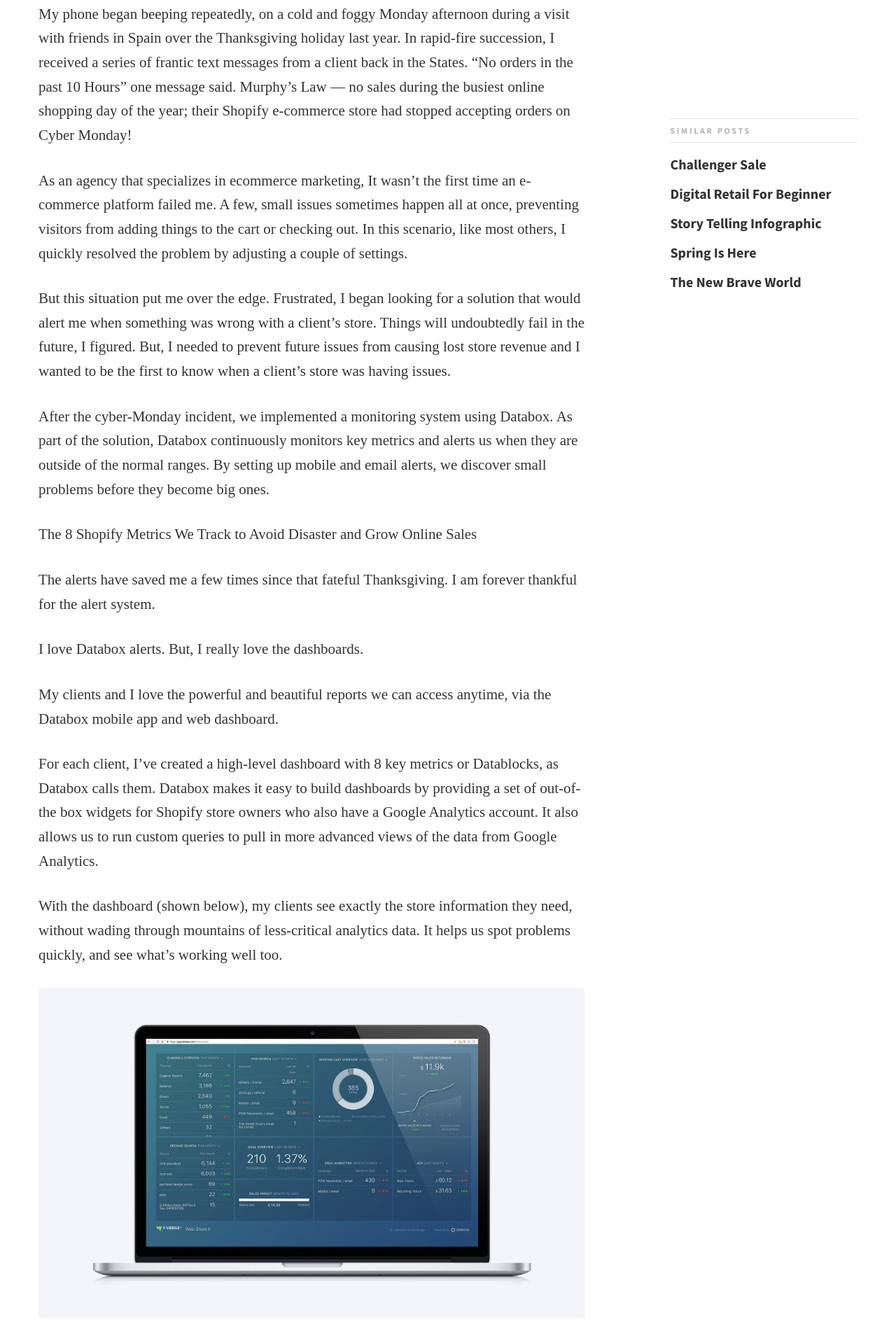
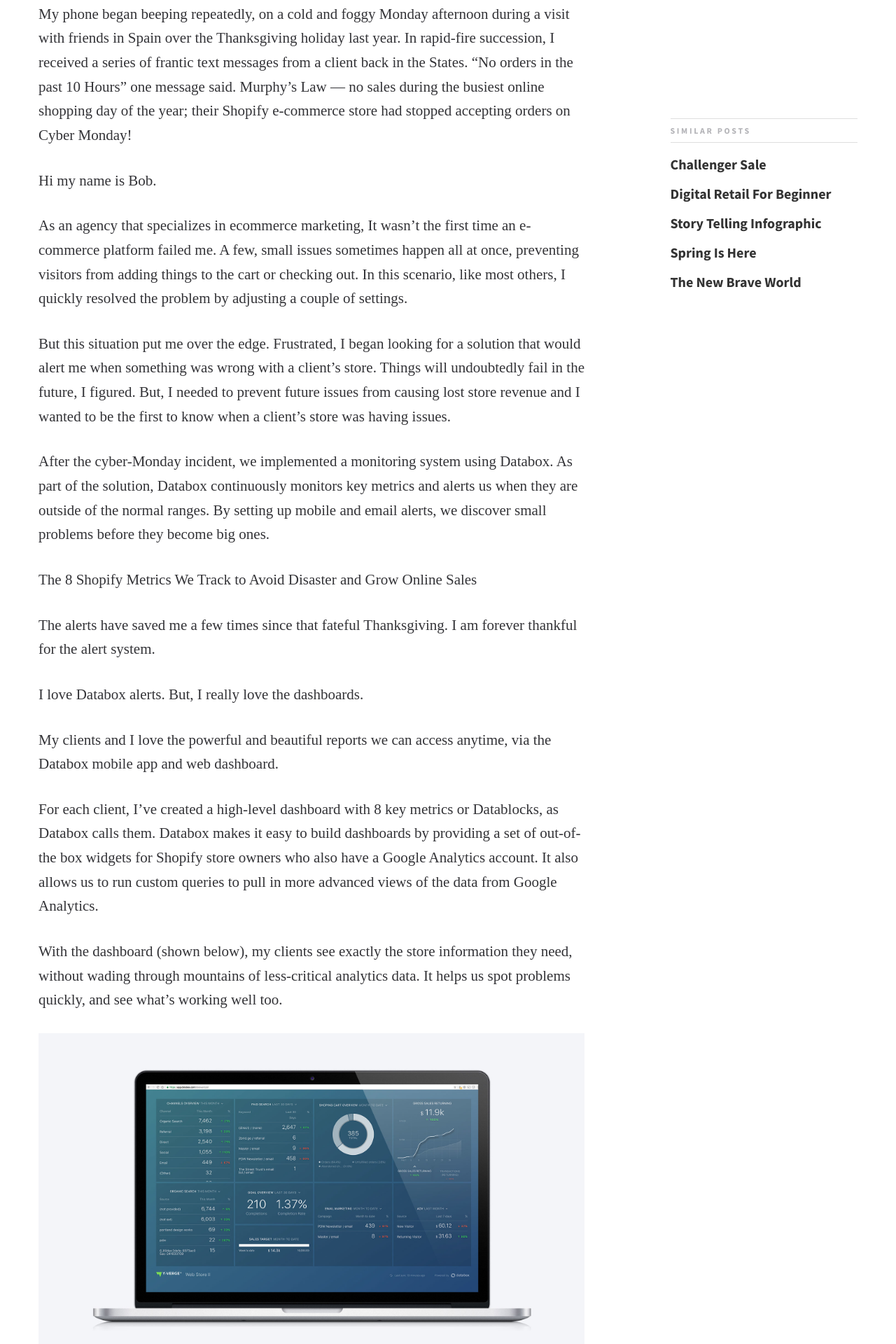
Before and after one commit to leonyeh8/leonyeh.com, a Jekyll site: the page built from _posts/2017-04-24-after-my-clients-shopify-store-failed-on-cyber-monday-i-did-this.md, in a window 1280 px wide. Shown: the part 614-2534 px from the top of the page at 70% size. Built offline with Jekyll 4.4.1, drawn with Linux system fonts in a browser that asks for light colours; some web fonts are replaced.

Commit message:
Updated '_posts/2017-04-24-after-my-clients-shopify-store-failed-on-cyber-monday-i-did-this.md' via CloudCannon

```diff
--- a/_posts/2017-04-24-after-my-clients-shopify-store-failed-on-cyber-monday-i-did-this.md
+++ b/_posts/2017-04-24-after-my-clients-shopify-store-failed-on-cyber-monday-i-did-this.md
@@ -17,6 +17,8 @@
 
 
 My phone began beeping repeatedly, on a cold and foggy Monday afternoon during a visit with friends in Spain over the Thanksgiving holiday last year. In rapid-fire succession, I received a series of frantic text messages from a client back in the States. “No orders in the past 10 Hours” one message said. Murphy’s Law — no sales during the busiest online shopping day of the year; their Shopify e-commerce store had stopped accepting orders on Cyber Monday!
+
+Hi my name is Bob.
 
 As an agency that specializes in ecommerce marketing, It wasn’t the first time an e-commerce platform failed me. A few, small issues sometimes happen all at once, preventing visitors from adding things to the cart or checking out. In this scenario, like most others, I quickly resolved the problem by adjusting a couple of settings.
 
```
